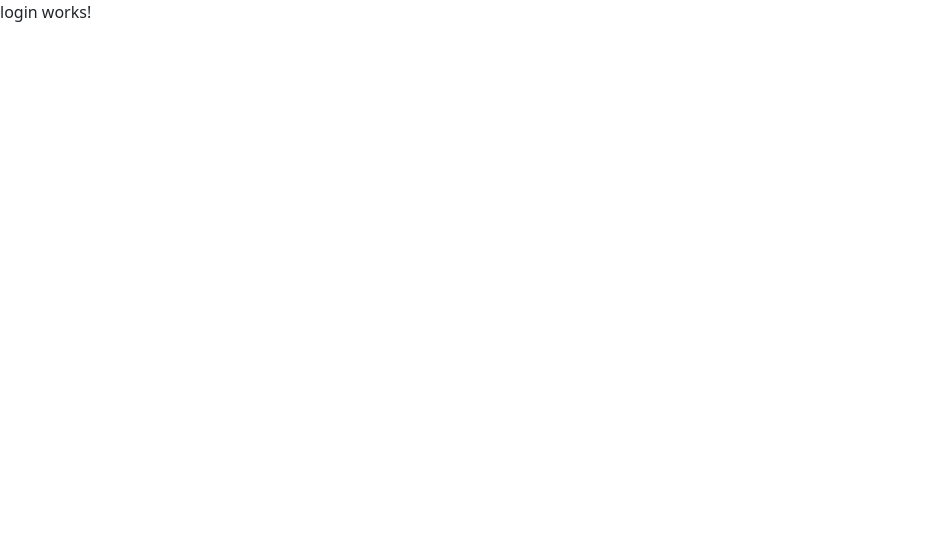
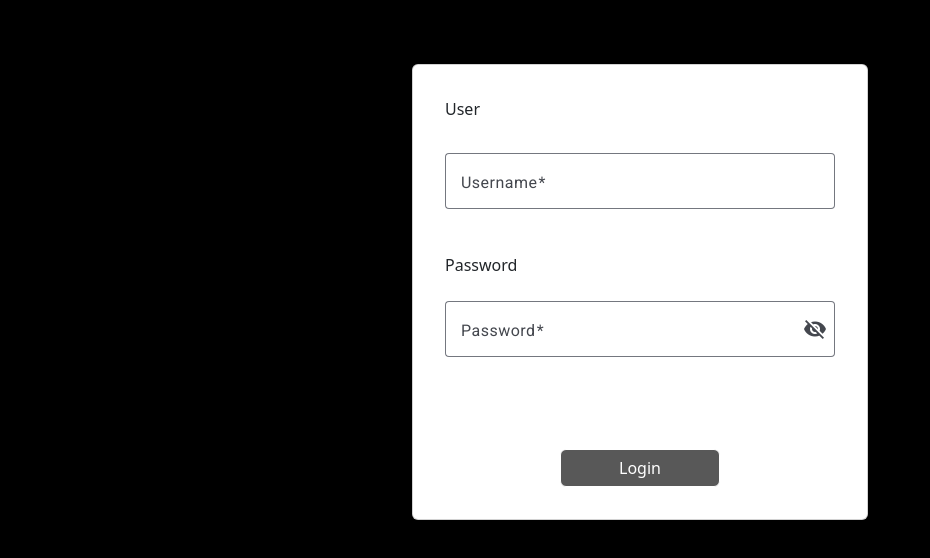
Before and after one commit to NuloX/ColegioT2, an Angular app in the folder ColegioT2/: page /login in a window 1280 px wide. Shown: the top 558 px of the page, without its empty margins (0-930 px from the left). Built offline with nearby package versions, Linux system fonts and the light colour scheme.

Commit message:
añadiendo login

```diff
--- a/ColegioT2/angular.json
+++ b/ColegioT2/angular.json
@@ -27,6 +27,7 @@
               }
             ],
             "styles": [
+              "src/custom-theme.scss",
               "src/styles.css",
               "node_modules/bootstrap/dist/css/bootstrap.min.css"
             ],
--- a/ColegioT2/package.json
+++ b/ColegioT2/package.json
@@ -12,10 +12,12 @@
   "private": true,
   "dependencies": {
     "@angular/animations": "^18.2.0",
+    "@angular/cdk": "^18.2.3",
     "@angular/common": "^18.2.0",
     "@angular/compiler": "^18.2.0",
     "@angular/core": "^18.2.0",
     "@angular/forms": "^18.2.0",
+    "@angular/material": "^18.2.3",
     "@angular/platform-browser": "^18.2.0",
     "@angular/platform-browser-dynamic": "^18.2.0",
     "@angular/platform-server": "^18.2.0",
--- a/ColegioT2/src/app/app.config.ts
+++ b/ColegioT2/src/app/app.config.ts
@@ -3,7 +3,8 @@ import { provideRouter } from '@angular/router';
 
 import { routes } from './app.routes';
 import { provideClientHydration } from '@angular/platform-browser';
+import { provideAnimationsAsync } from '@angular/platform-browser/animations/async';
 
 export const appConfig: ApplicationConfig = {
-  providers: [provideZoneChangeDetection({ eventCoalescing: true }), provideRouter(routes), provideClientHydration()]
+  providers: [provideZoneChangeDetection({ eventCoalescing: true }), provideRouter(routes), provideClientHydration(), provideAnimationsAsync()]
 };
--- a/ColegioT2/src/app/pages/authentication/login/login.component.css
+++ b/ColegioT2/src/app/pages/authentication/login/login.component.css
@@ -0,0 +1,47 @@
+.cont {
+    max-width: 30rem;
+    padding-top: 4rem;
+    height: 100vh;
+}
+
+.pa {
+    background-color: black;
+    height: 100vh;
+}
+
+div img {
+    width: 30%;
+    margin-bottom: 2rem;
+}
+
+.btn {
+    background-color: black;
+    color: white;
+    width: 10rem;
+    margin-top: 3rem;
+}
+
+
+
+.card {
+    padding: 1rem;
+}
+
+.example-container mat-form-field+mat-form-field {
+    margin-left: 8px;
+}
+
+.example-right-align {
+    text-align: right;
+}
+
+input.example-right-align::-webkit-outer-spin-button,
+input.example-right-align::-webkit-inner-spin-button {
+    display: none;
+}
+
+input.example-right-align {
+    -moz-appearance: textfield;
+    appearance: textfield;
+
+}
--- a/ColegioT2/src/app/pages/authentication/login/login.component.html
+++ b/ColegioT2/src/app/pages/authentication/login/login.component.html
@@ -1 +1,37 @@
-<p>login works!</p>
+<div class="container-fluid pa">
+    <div class="container cont">
+      <div class="text-center">
+      </div>
+      <div class="card">
+        <div class="card-body">
+          <form [formGroup]="myForm" class="row g-4 needs-validation" novalidate>
+            <label for="validationCustom01" class="form-label">
+              <i class='bx bx-lock-alt'></i>User
+            </label>
+            <mat-form-field appearance="outline">
+              <mat-label>Username</mat-label>
+              <input matInput formControlName="usuario" required>
+              <mat-error *ngIf="usuario.hasError('required')">
+                You must enter a value
+              </mat-error>
+            </mat-form-field>
+            <label for=""><i class='bx bx-envelope'></i>Password</label>
+            <mat-form-field appearance="outline">
+              <mat-label>Password</mat-label>
+              <input matInput [type]="hide ? 'password' : 'text'" formControlName="contrasena" required>
+              <button mat-icon-button matSuffix (click)="clickEvent($event)" [attr.aria-label]="'Hide password'"
+                [attr.aria-pressed]="hide">
+                <mat-icon>{{hide ? 'visibility_off' : 'visibility'}}</mat-icon>
+              </button>
+              <mat-error *ngIf="contrasena.hasError('required')">
+                You must enter a value
+              </mat-error>
+            </mat-form-field>
+            <div class="col-12 d-flex justify-content-center">
+              <button class="btn" type="submit" id="boton" [disabled]="myForm.invalid" (click)="login()">Login</button>
+            </div>
+          </form>
+        </div>
+      </div>
+    </div>
+  </div>
--- a/ColegioT2/src/app/pages/authentication/login/login.component.ts
+++ b/ColegioT2/src/app/pages/authentication/login/login.component.ts
@@ -1,12 +1,76 @@
-import { Component } from '@angular/core';
+import { Component, Inject } from '@angular/core';
+import { FormBuilder, FormControl, FormGroup, ReactiveFormsModule, Validators } from '@angular/forms';
+import { Router } from '@angular/router';
+import {MatIconModule} from '@angular/material/icon';
+import {MatButtonModule} from '@angular/material/button';
+import {MatInputModule} from '@angular/material/input';
+import {MatFormFieldModule} from '@angular/material/form-field';
+import { CommonModule, isPlatformBrowser } from '@angular/common';
+//import { ToastrService } from 'ngx-toastr';  // Asegúrate de tener Toastr importado si lo usas
+import { PLATFORM_ID} from '@angular/core';
 
 @Component({
   selector: 'app-login',
   standalone: true,
-  imports: [],
+
   templateUrl: './login.component.html',
-  styleUrl: './login.component.css'
+  styleUrl: './login.component.css',
+  imports: [ReactiveFormsModule,CommonModule,MatIconModule,MatButtonModule,MatInputModule,MatFormFieldModule]
 })
 export class LoginComponent {
+  usuario = new FormControl('', [
+    Validators.required,
+  ]);
+  contrasena = new FormControl('', [
+    Validators.required,
+  ]);
+  hide = true;
+  myForm: FormGroup;
 
+  constructor(
+    private fb: FormBuilder,
+    private router: Router,
+    //private toastr: ToastrService,
+    @Inject(PLATFORM_ID) private platformId: Object
+  ) {
+    this.myForm = this.fb.group({
+      usuario: ['', Validators.required],
+      contrasena: ['', Validators.required]
+    });
+  }
+  clickEvent(event: MouseEvent) {
+    this.hide = !this.hide;
+    event.stopPropagation();
+  }
+  ngOnInit(): void { }
+
+  login(): void {
+    if (isPlatformBrowser(this.platformId)) {
+      if (this.myForm.invalid) {
+        this.myForm.markAllAsTouched();
+        return;
+      }
+
+      // Verificamos si el usuario y la contraseña coinciden con los valores predeterminados
+      const usuarioIngresado = this.myForm.value.usuario;
+      const contrasenaIngresada = this.myForm.value.contrasena;
+
+      if (usuarioIngresado === 'Admin' && contrasenaIngresada === 'admin') {
+        // Simula almacenar datos en el servicio de autenticación
+        //this.toastr.success('Logged in successfully', 'Success');
+        this.router.navigateByUrl('/admin/cursos');
+      } else {
+        // Si los datos no coinciden, muestra un error
+        //this.toastr.error('Incorrect username or password', 'Error');
+      }
+    }
+  }
+
+  get userNoValid() {
+    return this.myForm.get('usuario')?.invalid && this.myForm.get('usuario')?.touched;
+  }
+
+  get passNoValid() {
+    return this.myForm.get('contrasena')?.invalid && this.myForm.get('contrasena')?.touched;
+  }
 }
--- /dev/null
+++ b/ColegioT2/src/custom-theme.scss
@@ -0,0 +1,36 @@
+
+// Custom Theming for Angular Material
+// For more information: https://material.angular.io/guide/theming
+@use '@angular/material' as mat;
+// Plus imports for other components in your app.
+
+// Include the common styles for Angular Material. We include this here so that you only
+// have to load a single css file for Angular Material in your app.
+// Be sure that you only ever include this mixin once!
+@include mat.core();
+
+// Define the theme object.
+$ColegioT2-theme: mat.define-theme((
+  color: (
+    theme-type: light,
+    primary: mat.$azure-palette,
+    tertiary: mat.$blue-palette,
+  ),
+  density: (
+    scale: 0,
+  )
+));
+
+// Include theme styles for core and each component used in your app.
+// Alternatively, you can import and @include the theme mixins for each component
+// that you are using.
+:root {
+  @include mat.all-component-themes($ColegioT2-theme);
+}
+
+// Comment out the line below if you want to use the pre-defined typography utility classes.
+// For more information: https://material.angular.io/guide/typography#using-typography-styles-in-your-application.
+// @include mat.typography-hierarchy($ColegioT2-theme);
+
+// Comment out the line below if you want to use the deprecated `color` inputs.
+// @include mat.color-variants-backwards-compatibility($ColegioT2-theme);
--- a/ColegioT2/src/index.html
+++ b/ColegioT2/src/index.html
@@ -6,8 +6,10 @@
   <base href="/">
   <meta name="viewport" content="width=device-width, initial-scale=1">
   <link rel="icon" type="image/x-icon" href="favicon.ico">
+  <link href="https://fonts.googleapis.com/css2?family=Roboto:wght@300;400;500&display=swap" rel="stylesheet">
+  <link href="https://fonts.googleapis.com/icon?family=Material+Icons" rel="stylesheet">
 </head>
-<body>
+<body class="mat-typography">
   <app-root></app-root>
 </body>
 </html>
--- a/ColegioT2/src/styles.css
+++ b/ColegioT2/src/styles.css
@@ -1 +1,4 @@
 /* You can add global styles to this file, and also import other style files */
+
+html, body { height: 100%; }
+body { margin: 0; font-family: Roboto, "Helvetica Neue", sans-serif; }
```
Also changed, not shown: 1 other file (tests, documents, lock files or other folders).
